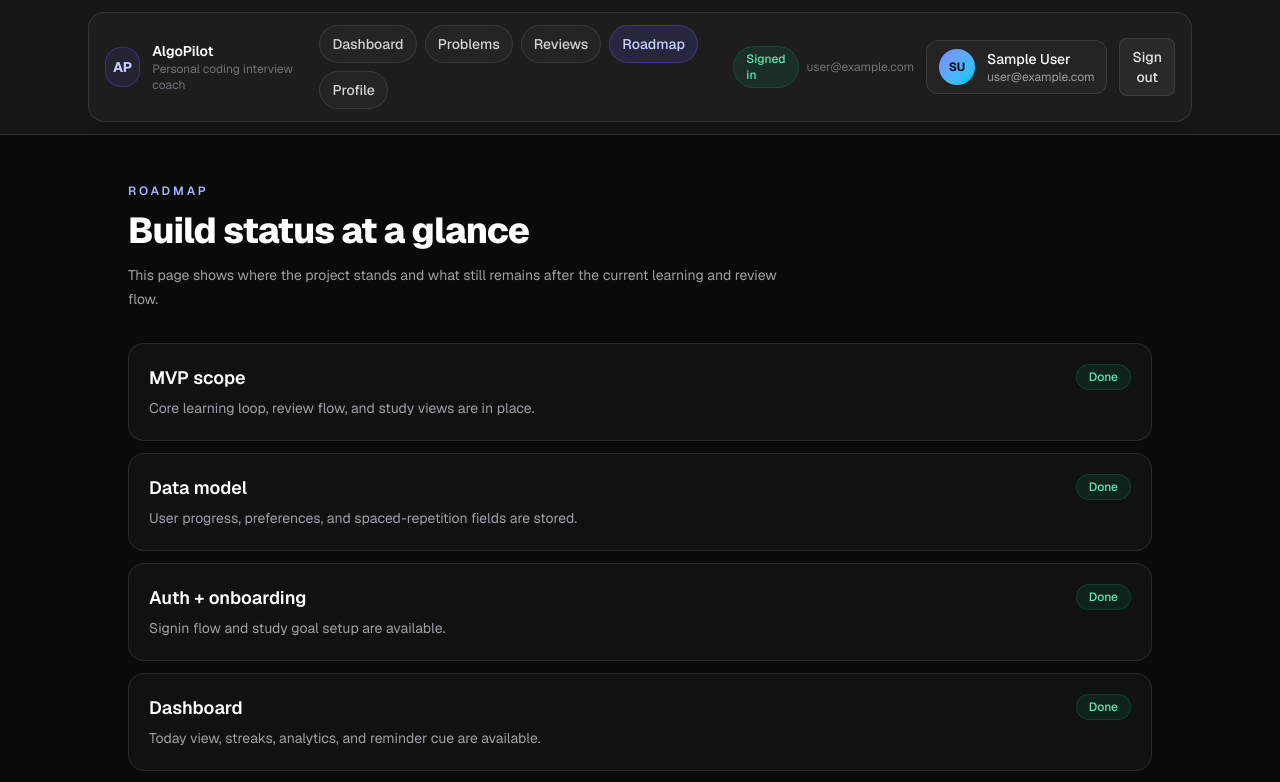
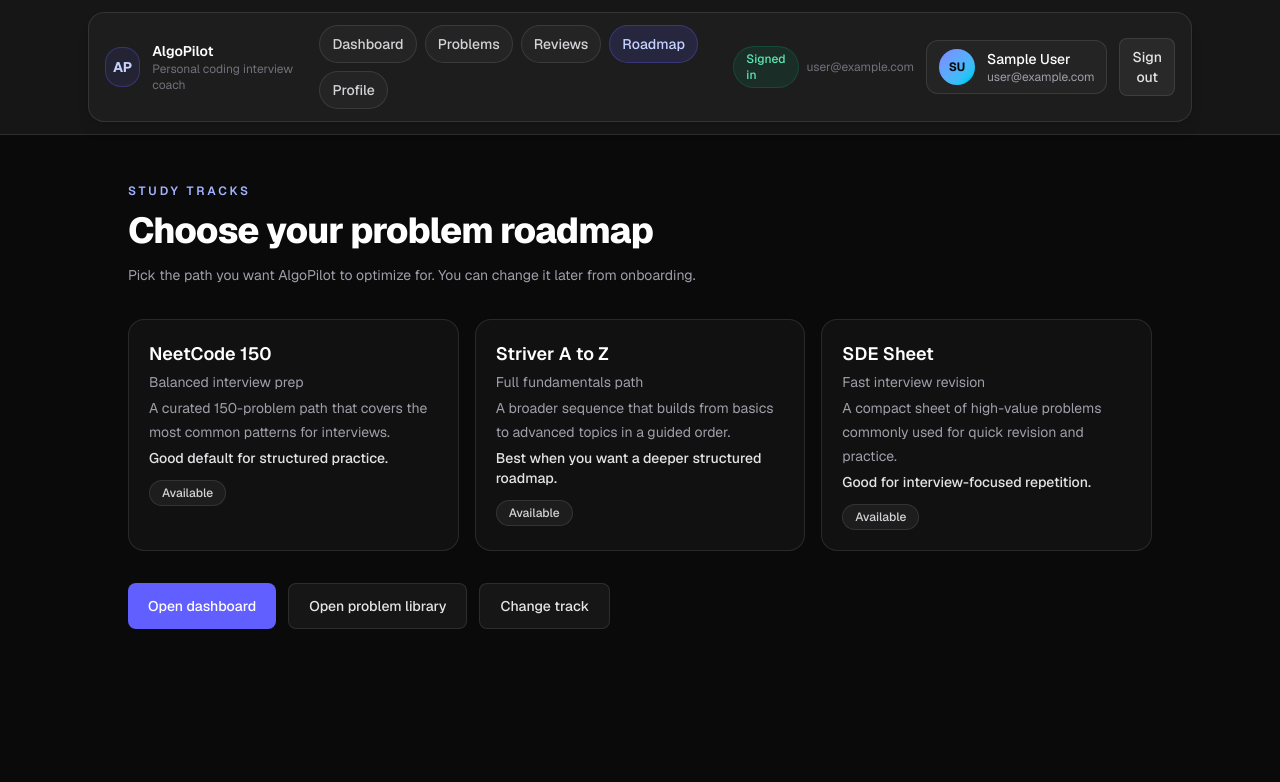
Before and after one commit to Pointdexter37/Algo, a Next.js app: page /roadmap in a window 1280 px wide. Shown: the top 782 px of the page. Built offline with nearby package versions, Linux system fonts and the light colour scheme; no server answers; the database is empty; sample sign-in values are in the browser's storage.

Commit message:
improvised the roadmap section,still alot more to do

```diff
--- a/app/onboarding/page.tsx
+++ b/app/onboarding/page.tsx
@@ -35,17 +35,20 @@
           action={saveUserPreferences}
           className="space-y-6 rounded-2xl border border-white/10 bg-white/[0.03] p-6"
         >
-          <div className="grid gap-2">
-            <label htmlFor="targetRoadmap" className="text-sm font-medium text-zinc-200">
-              Target roadmap
-            </label>
-            <input
+            <div className="grid gap-2">
+              <label htmlFor="targetRoadmap" className="text-sm font-medium text-zinc-200">
+              Study track
+              </label>
+            <select
               id="targetRoadmap"
               name="targetRoadmap"
               defaultValue={preferences?.targetRoadmap ?? "NeetCode 150"}
-              placeholder="NeetCode 150"
               className="rounded-lg border border-white/10 bg-[#111111] px-4 py-3 text-sm text-white outline-none placeholder:text-zinc-500 focus:border-indigo-400"
-            />
+            >
+              <option value="NeetCode 150">NeetCode 150</option>
+              <option value="Striver A to Z">Striver A to Z</option>
+              <option value="SDE Sheet">SDE Sheet</option>
+            </select>
           </div>
 
           <div className="grid gap-2 md:grid-cols-2">
--- a/app/roadmap/page.tsx
+++ b/app/roadmap/page.tsx
@@ -1,59 +1,89 @@
 import Link from "next/link"
+import { redirect } from "next/navigation"
+import { getServerSession } from "next-auth/next"
+import { authOptions } from "@/lib/auth"
+import { prisma } from "@/lib/prisma"
 
-const roadmap = [
-  { title: "MVP scope", status: "Done", description: "Core learning loop, review flow, and study views are in place." },
-  { title: "Data model", status: "Done", description: "User progress, preferences, and spaced-repetition fields are stored." },
-  { title: "Auth + onboarding", status: "Done", description: "Signin flow and study goal setup are available." },
-  { title: "Dashboard", status: "Done", description: "Today view, streaks, analytics, and reminder cue are available." },
-  { title: "Problem library", status: "Done", description: "Search, difficulty filter, and recommendation slices are available." },
-  { title: "Dedicated reviews", status: "Done", description: "Due and upcoming review queue is separated into its own page." },
-  { title: "Notifications", status: "Next", description: "Move reminder settings from stored preferences to actual delivery." },
-  { title: "Browser extension", status: "Later", description: "Optional capture/surface layer for study support while browsing LeetCode." },
-  { title: "AI assistant", status: "Later", description: "Explain problems, guide weak topics, and recommend what to do next." },
-]
+const studyTracks = [
+  {
+    title: "NeetCode 150",
+    subtitle: "Balanced interview prep",
+    description: "A curated 150-problem path that covers the most common patterns for interviews.",
+    focus: "Good default for structured practice.",
+  },
+  {
+    title: "Striver A to Z",
+    subtitle: "Full fundamentals path",
+    description: "A broader sequence that builds from basics to advanced topics in a guided order.",
+    focus: "Best when you want a deeper structured roadmap.",
+  },
+  {
+    title: "SDE Sheet",
+    subtitle: "Fast interview revision",
+    description: "A compact sheet of high-value problems commonly used for quick revision and practice.",
+    focus: "Good for interview-focused repetition.",
+  },
+] as const
 
-function statusClass(status: string) {
-  if (status === "Done") return "bg-emerald-500/10 text-emerald-300 border-emerald-500/20"
-  if (status === "Next") return "bg-indigo-500/10 text-indigo-300 border-indigo-500/20"
-  return "bg-white/5 text-zinc-300 border-white/10"
-}
+export default async function RoadmapPage() {
+  const session = await getServerSession(authOptions)
 
-export default function RoadmapPage() {
+  if (!session?.user?.id) {
+    redirect("/api/auth/signin?callbackUrl=/roadmap")
+  }
+
+  const preferences = await prisma.userPreference.findUnique({
+    where: { userId: session.user.id },
+  })
+
   return (
     <main className="min-h-screen bg-[#0a0a0a] px-6 py-12 text-zinc-100">
       <div className="mx-auto max-w-5xl space-y-8">
         <section className="space-y-3">
           <p className="text-xs font-semibold uppercase tracking-[0.24em] text-indigo-300">
-            Roadmap
+            Study tracks
           </p>
           <h1 className="text-4xl font-extrabold tracking-tight text-white">
-            Build status at a glance
+            Choose your problem roadmap
           </h1>
           <p className="max-w-2xl text-sm leading-6 text-zinc-400">
-            This page shows where the project stands and what still remains after the current
-            learning and review flow.
+            Pick the path you want AlgoPilot to optimize for. You can change it later from onboarding.
           </p>
         </section>
 
-        <section className="space-y-3">
-          {roadmap.map((item) => (
+        <section className="grid gap-4 md:grid-cols-3">
+          {studyTracks.map((item) => {
+            const selected = preferences?.targetRoadmap === item.title
+
+            return (
             <div
               key={item.title}
-              className="flex flex-col gap-3 rounded-2xl border border-white/10 bg-white/[0.03] p-5 md:flex-row md:items-start md:justify-between"
+              className={`flex flex-col gap-3 rounded-2xl border p-5 ${
+                selected
+                  ? "border-indigo-500/30 bg-indigo-500/10"
+                  : "border-white/10 bg-white/[0.03]"
+              }`}
             >
               <div className="space-y-1">
                 <h2 className="text-lg font-semibold text-white">{item.title}</h2>
+                <p className="text-sm text-zinc-400">{item.subtitle}</p>
                 <p className="max-w-3xl text-sm leading-6 text-zinc-400">{item.description}</p>
+                <p className="text-sm font-medium text-zinc-200">{item.focus}</p>
               </div>
-              <span
-                className={`inline-flex items-center rounded-full border px-3 py-1 text-xs font-medium ${statusClass(
-                  item.status,
-                )}`}
-              >
-                {item.status}
-              </span>
+              <div className="flex flex-wrap gap-2">
+                <span
+                  className={`inline-flex items-center rounded-full border px-3 py-1 text-xs font-medium ${
+                    selected
+                      ? "border-emerald-500/20 bg-emerald-500/10 text-emerald-300"
+                      : "border-white/10 bg-white/5 text-zinc-300"
+                  }`}
+                >
+                  {selected ? "Selected" : "Available"}
+                </span>
+              </div>
             </div>
-          ))}
+            )
+          })}
         </section>
 
         <div className="flex flex-wrap gap-3">
@@ -69,6 +99,12 @@
           >
             Open problem library
           </Link>
+          <Link
+            href="/onboarding"
+            className="inline-flex items-center rounded-lg border border-white/10 bg-white/5 px-5 py-3 text-sm font-medium text-zinc-200 transition-colors hover:bg-white/10"
+          >
+            Change track
+          </Link>
         </div>
       </div>
     </main>
```
